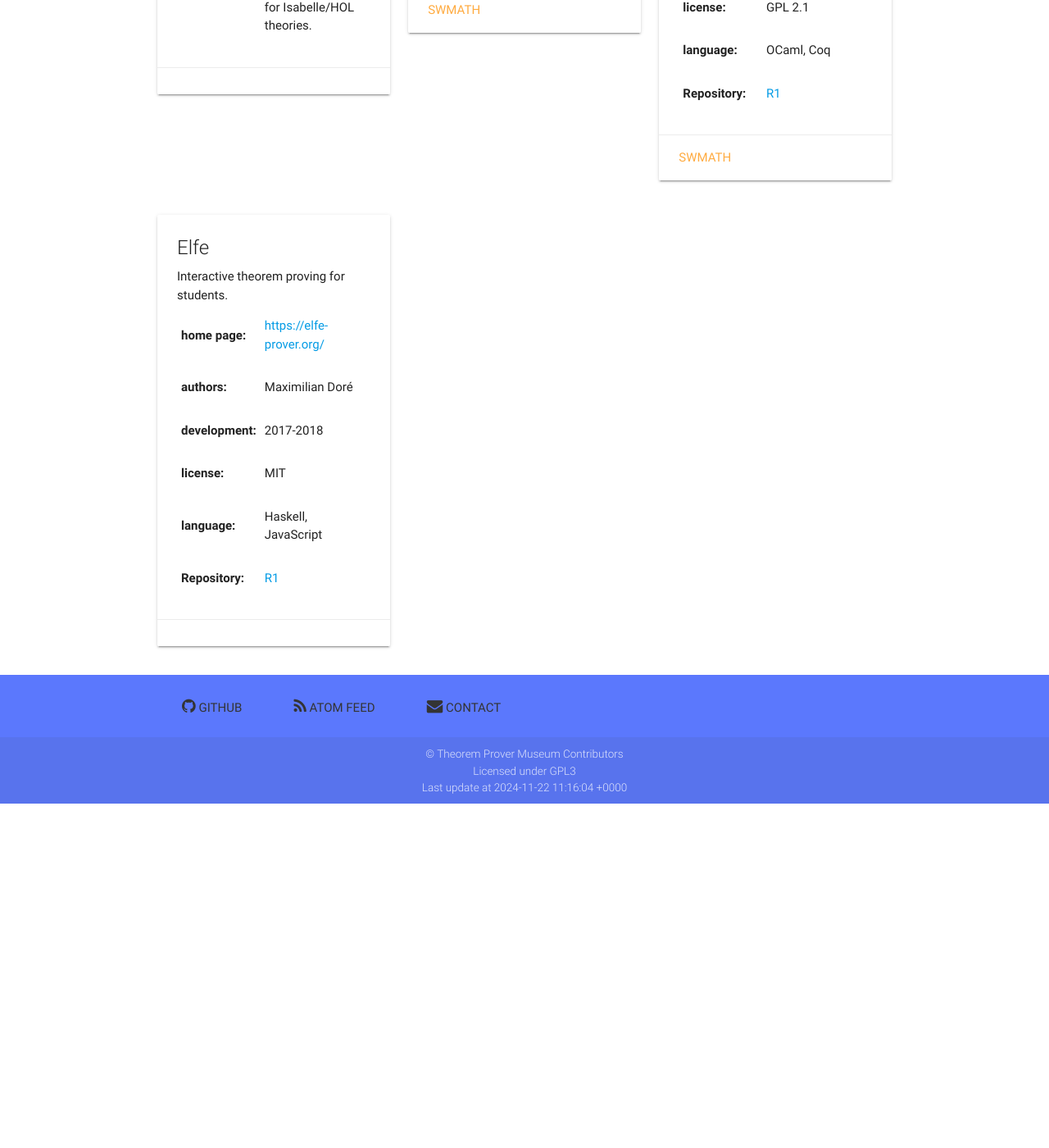
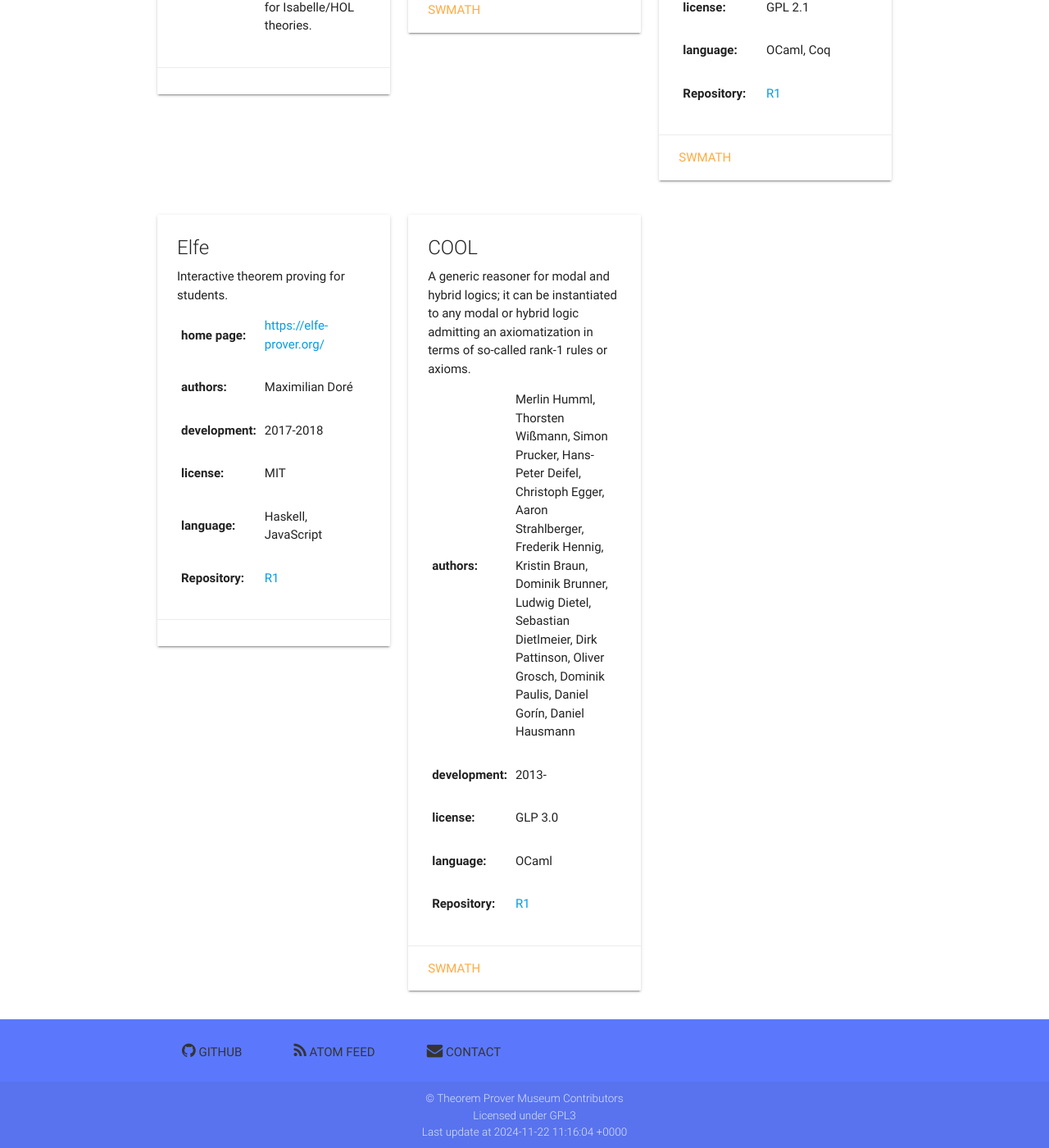
Before and after one commit to theoremprover-museum/theoremprover-museum.github.io, a Jekyll site: the page built from active/index.md, in a window 1280 px wide and 1400 px high, scrolled down 2385 px. Shown: the whole window at 82% size. Built offline with Jekyll 4.4.1, drawn with Linux system fonts in a browser that asks for light colours; before the commit the page ends 3365 px from its top, so only the background shows below that; some of the changed text lies outside the part shown.

Commit message:
Added COOL reasoner

```diff
--- a/_data/provers.yml
+++ b/_data/provers.yml
@@ -702,3 +702,13 @@
   development: 2012-2014
   language: OCaml, Coq
   license: MIT
+
+- name: COOL
+  active: true
+  teaser: A generic reasoner for modal and hybrid logics; it can be instantiated to any modal or hybrid logic admitting an axiomatization in terms of so-called rank-1 rules or axioms.
+  authors: Merlin Humml, Thorsten Wißmann, Simon Prucker, Hans-Peter Deifel, Christoph Egger, Aaron Strahlberger, Frederik Hennig, Kristin Braun, Dominik Brunner, Ludwig Dietel, Sebastian Dietlmeier, Dirk Pattinson, Oliver Grosch, Dominik Paulis, Daniel Gorín, Daniel Hausmann
+  repos: https://git8.cs.fau.de/software/cool
+  swmath: 11992
+  development: 2013-
+  language: OCaml
+  license: GLP 3.0
```
